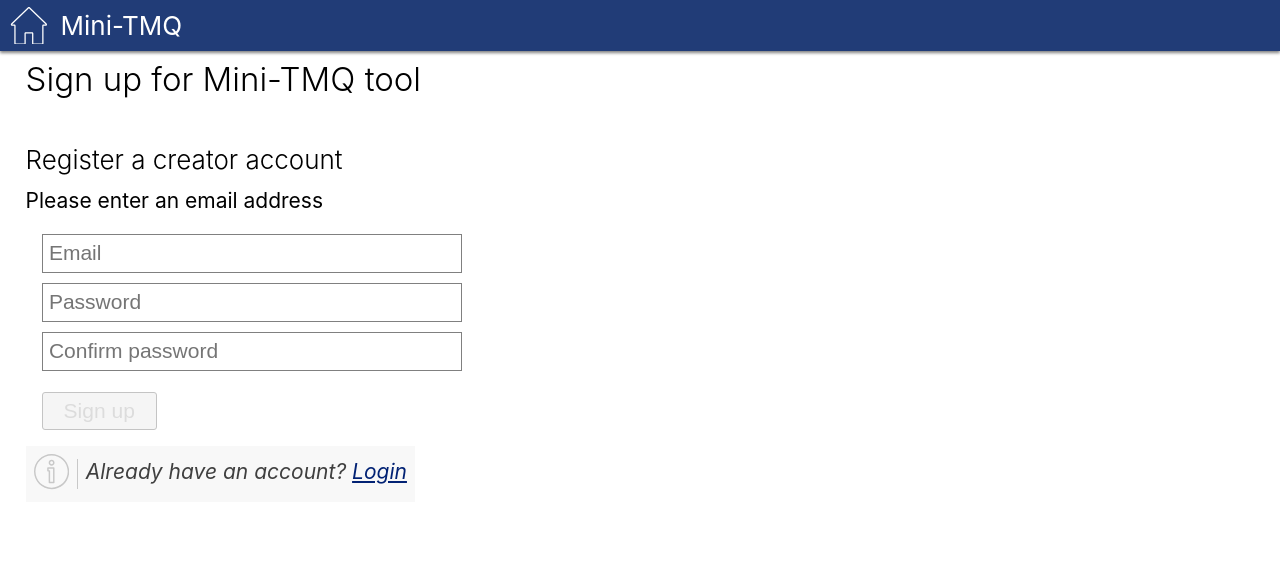
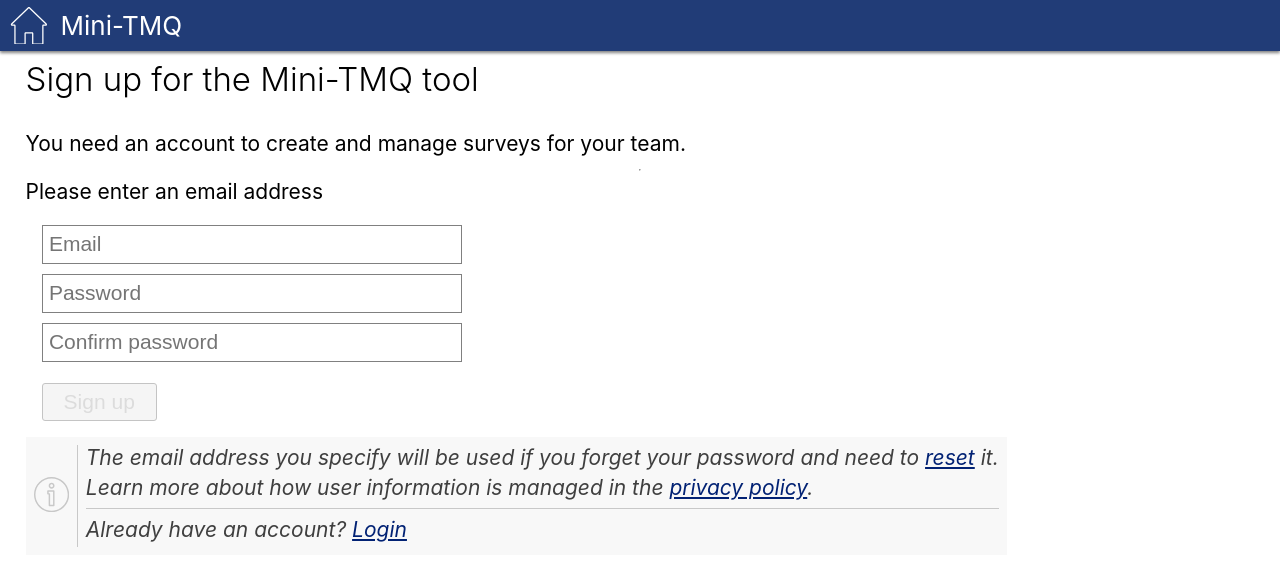
Before and after one commit to uivraeus/teamquest-lab, a React (Create React App) app: page /signup in a window 1280 px wide. Shown: the top 580 px of the page. Built offline with nearby package versions, Linux system fonts and the light colour scheme; no server answers.

Commit message:
Tweak info on the Signup page
Also, add reference to privacy policy (still not existing) .

```diff
--- a/src/pages/Signup.js
+++ b/src/pages/Signup.js
@@ -75,8 +75,9 @@ const Signup = () => {
   const { status, pending, error } = deriveStatus();
   return (
     <div className="Signup">
-      <h1>Sign up for Mini-TMQ tool</h1>
-      <h3>Register a creator account</h3>
+      <h1>Sign up for the Mini-TMQ tool</h1>
+      <p>You need an account to create and manage surveys for your team.</p>
+      <hr></hr>
       <p className={error ? "error-response" : null}>{status}</p>
 
       <form onSubmit={handleSubmit}>
@@ -111,8 +112,16 @@ const Signup = () => {
       </form>
       <InfoBlock>
         <p>
+          The email address you specify will be used if you forget your password and need to <Link to="/reset">reset</Link> it.
+        </p>
+        <p>
+          Learn more about how user information is managed in the <Link to="/privacy">privacy policy</Link>.
+        </p>
+        <hr></hr>
+        <p>
           Already have an account? <Link to="/login">Login</Link>
         </p>
+
       </InfoBlock>
     </div>
   );
```
